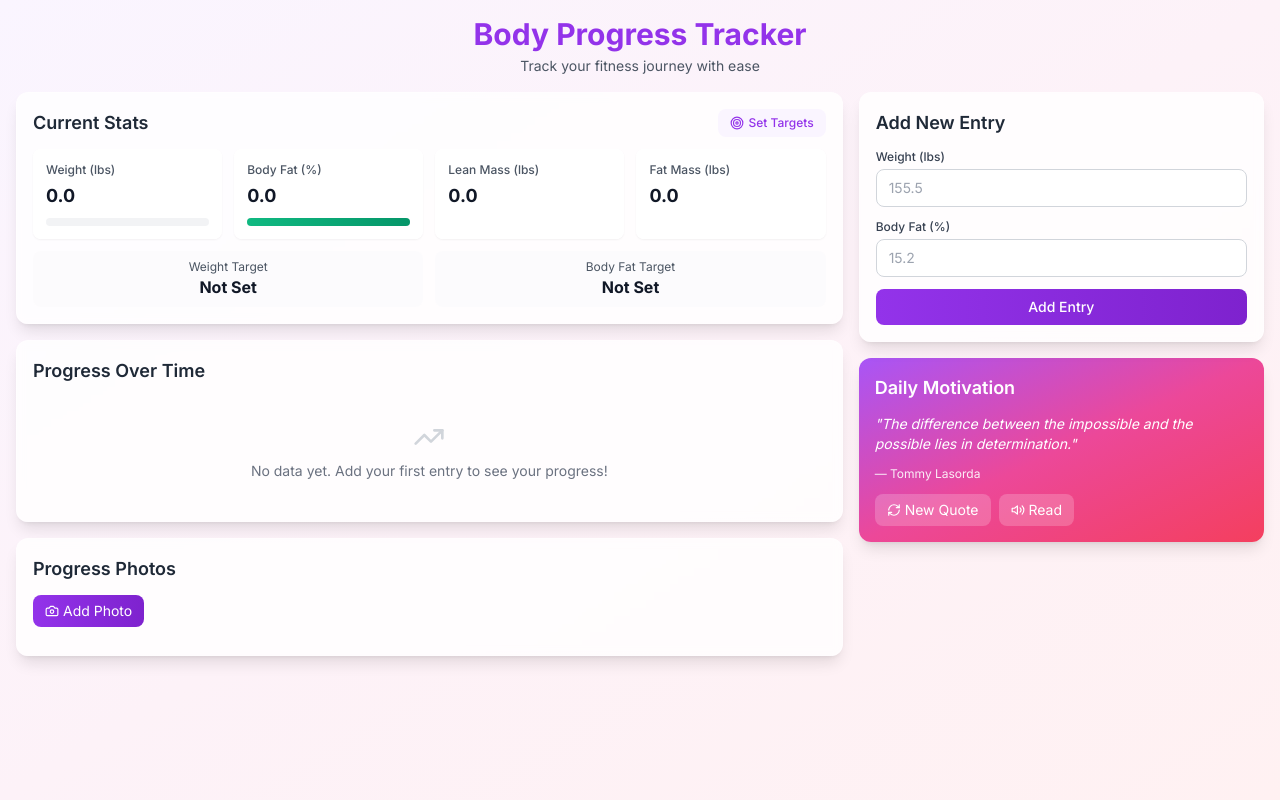
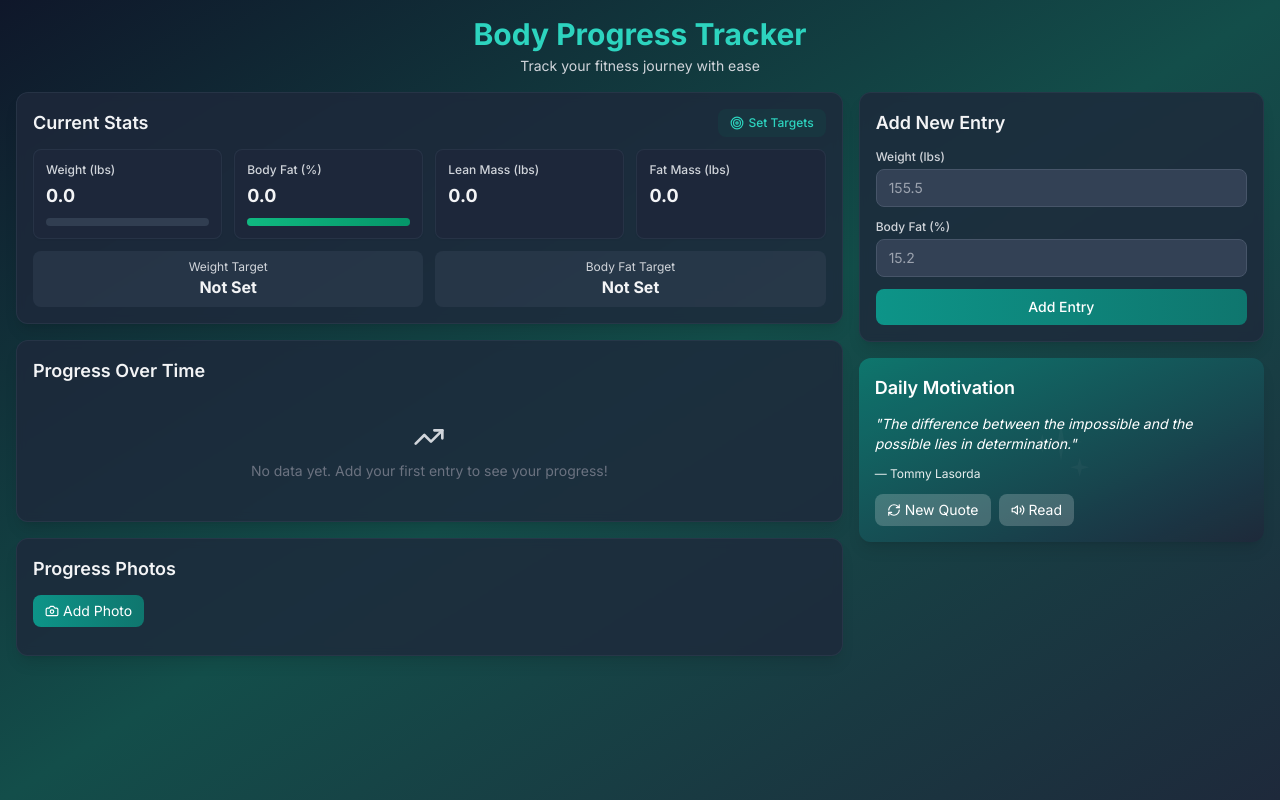
Before and after one commit to anish632/tracker-copy, a React (Vite) app: page / in a window 1280 px wide. Built offline with nearby package versions, Linux system fonts and the light colour scheme.

Commit message:
Your update message

```diff
--- a/App.jsx
+++ b/App.jsx
@@ -23,13 +23,13 @@ const saveData = (key, value) => {
 
 // Metric Card Component
 const MetricCard = ({ title, value, progress, colorClass }) => (
-  <div className="bg-white/90 backdrop-blur-sm p-3 rounded-lg shadow-sm border border-white/30">
+  <div className="bg-slate-800/90 backdrop-blur-sm p-3 rounded-lg shadow-sm border border-slate-700/50">
     <div>
-      <h3 className="text-xs font-medium text-gray-600">{title}</h3>
-      <p className="text-lg font-bold text-gray-900 mt-1">{value}</p>
+      <h3 className="text-xs font-medium text-gray-300">{title}</h3>
+      <p className="text-lg font-bold text-gray-100 mt-1">{value}</p>
     </div>
     {progress !== undefined && (
-      <div className="w-full bg-gray-200/50 rounded-full h-2 mt-2">
+      <div className="w-full bg-slate-600/50 rounded-full h-2 mt-2">
         <div className={`${colorClass} h-2 rounded-full transition-all duration-300`} style={{ width: `${Math.min(100, progress)}%` }}></div>
       </div>
     )}
@@ -48,31 +48,31 @@ const MetricsDashboard = ({ latestEntry, targets, onSetTargets }) => {
   const bodyFatProgress = targets.bodyFat > 0 ? (targets.bodyFat / bodyFat) * 100 : 0;
 
   return (
-    <div className="bg-white/80 backdrop-blur-sm p-4 rounded-xl shadow-lg border border-white/20">
+    <div className="bg-slate-800/80 backdrop-blur-sm p-4 rounded-xl shadow-lg border border-slate-700/50">
       <div className="flex justify-between items-center mb-3">
-        <h2 className="text-lg font-semibold text-gray-800">Current Stats</h2>
+        <h2 className="text-lg font-semibold text-gray-100">Current Stats</h2>
         <button
           onClick={onSetTargets}
-          className="flex items-center gap-1 px-3 py-1.5 text-xs font-medium text-purple-600 bg-purple-50 rounded-lg hover:bg-purple-100 transition-colors"
+          className="flex items-center gap-1 px-3 py-1.5 text-xs font-medium text-teal-400 bg-teal-900/30 rounded-lg hover:bg-teal-900/50 transition-colors"
         >
           <Target size={14} />
           Set Targets
         </button>
       </div>
       <div className="grid grid-cols-2 md:grid-cols-4 gap-3">
-        <MetricCard title="Weight (lbs)" value={weight.toFixed(1)} progress={weightProgress} colorClass="bg-gradient-to-r from-purple-500 to-purple-600" />
+        <MetricCard title="Weight (lbs)" value={weight.toFixed(1)} progress={weightProgress} colorClass="bg-gradient-to-r from-teal-500 to-teal-600" />
         <MetricCard title="Body Fat (%)" value={bodyFat.toFixed(1)} progress={100 - bodyFatProgress} colorClass="bg-gradient-to-r from-emerald-500 to-emerald-600" />
         <MetricCard title="Lean Mass (lbs)" value={leanMass.toFixed(1)} colorClass="bg-gradient-to-r from-blue-500 to-blue-600" />
         <MetricCard title="Fat Mass (lbs)" value={fatMass.toFixed(1)} colorClass="bg-gradient-to-r from-rose-500 to-rose-600" />
       </div>
       <div className="mt-3 grid grid-cols-2 gap-3">
-        <div className="text-center p-2 bg-gray-50/50 rounded-lg">
-          <p className="text-xs text-gray-600">Weight Target</p>
-          <p className="font-bold text-gray-900">{targets.weight > 0 ? `${targets.weight.toFixed(1)} lbs` : 'Not Set'}</p>
+        <div className="text-center p-2 bg-slate-700/50 rounded-lg">
+          <p className="text-xs text-gray-300">Weight Target</p>
+          <p className="font-bold text-gray-100">{targets.weight > 0 ? `${targets.weight.toFixed(1)} lbs` : 'Not Set'}</p>
         </div>
-        <div className="text-center p-2 bg-gray-50/50 rounded-lg">
-          <p className="text-xs text-gray-600">Body Fat Target</p>
-          <p className="font-bold text-gray-900">{targets.bodyFat > 0 ? `${targets.bodyFat.toFixed(1)} %` : 'Not Set'}</p>
+        <div className="text-center p-2 bg-slate-700/50 rounded-lg">
+          <p className="text-xs text-gray-300">Body Fat Target</p>
+          <p className="text-gray-100 font-bold">{targets.bodyFat > 0 ? `${targets.bodyFat.toFixed(1)} %` : 'Not Set'}</p>
         </div>
       </div>
     </div>
@@ -95,36 +95,36 @@ const DataEntryForm = ({ onAddEntry }) => {
   };
 
   return (
-    <div className="bg-white/80 backdrop-blur-sm p-4 rounded-xl shadow-lg border border-white/20">
-      <h2 className="text-lg font-semibold mb-3 text-gray-800">Add New Entry</h2>
+    <div className="bg-slate-800/80 backdrop-blur-sm p-4 rounded-xl shadow-lg border border-slate-700/50">
+      <h2 className="text-lg font-semibold mb-3 text-gray-100">Add New Entry</h2>
       <form onSubmit={handleSubmit} className="space-y-3">
         <div>
-          <label className="block text-xs font-medium text-gray-700 mb-1">Weight (lbs)</label>
+          <label className="block text-xs font-medium text-gray-300 mb-1">Weight (lbs)</label>
           <input
             type="number"
             step="0.1"
             value={formData.weight}
             onChange={(e) => setFormData(prev => ({ ...prev, weight: e.target.value }))}
-            className="w-full px-3 py-2 border border-gray-300 rounded-lg focus:ring-2 focus:ring-purple-500 focus:border-transparent text-sm"
+            className="w-full px-3 py-2 border border-slate-600 bg-slate-700 text-gray-100 rounded-lg focus:ring-2 focus:ring-teal-500 focus:border-transparent text-sm placeholder-gray-400"
             placeholder="155.5"
             required
           />
         </div>
         <div>
-          <label className="block text-xs font-medium text-gray-700 mb-1">Body Fat (%)</label>
+          <label className="block text-xs font-medium text-gray-300 mb-1">Body Fat (%)</label>
           <input
             type="number"
             step="0.1"
             value={formData.bodyFat}
             onChange={(e) => setFormData(prev => ({ ...prev, bodyFat: e.target.value }))}
-            className="w-full px-3 py-2 border border-gray-300 rounded-lg focus:ring-2 focus:ring-purple-500 focus:border-transparent text-sm"
+            className="w-full px-3 py-2 border border-slate-600 bg-slate-700 text-gray-100 rounded-lg focus:ring-2 focus:ring-teal-500 focus:border-transparent text-sm placeholder-gray-400"
             placeholder="15.2"
             required
           />
         </div>
         <button
           type="submit"
-          className="w-full bg-gradient-to-r from-purple-600 to-purple-700 text-white py-2 px-4 rounded-lg hover:from-purple-700 hover:to-purple-800 transition-all font-medium text-sm"
+          className="w-full bg-gradient-to-r from-teal-600 to-teal-700 text-white py-2 px-4 rounded-lg hover:from-teal-700 hover:to-teal-800 transition-all font-medium text-sm"
         >
           Add Entry
         </button>
@@ -194,10 +194,10 @@ const PhotoGallery = ({ photos, onAddPhoto }) => {
   };
 
   return (
-    <div className="bg-white/80 backdrop-blur-sm p-4 rounded-xl shadow-lg border border-white/20">
-      <h2 className="text-lg font-semibold mb-3 text-gray-800">Progress Photos</h2>
+    <div className="bg-slate-800/80 backdrop-blur-sm p-4 rounded-xl shadow-lg border border-slate-700/50">
+      <h2 className="text-lg font-semibold mb-3 text-gray-100">Progress Photos</h2>
       <div className="mb-3">
-        <label className="cursor-pointer inline-flex items-center gap-1 px-3 py-1.5 bg-gradient-to-r from-purple-600 to-purple-700 text-white rounded-lg hover:from-purple-700 hover:to-purple-800 transition-all text-sm">
+        <label className="cursor-pointer inline-flex items-center gap-1 px-3 py-1.5 bg-gradient-to-r from-teal-600 to-teal-700 text-white rounded-lg hover:from-teal-700 hover:to-teal-800 transition-all text-sm">
           <Camera size={14} />
           Add Photo
           <input
@@ -254,7 +254,19 @@ const MotivationCard = ({ quote, onNewQuote }) => {
   };
 
   return (
-    <div className="bg-gradient-to-br from-purple-500 via-pink-500 to-rose-500 p-4 rounded-xl shadow-lg text-white">
+    <div className="bg-gradient-to-br from-teal-700 to-slate-800 p-4 rounded-xl shadow-lg text-white relative overflow-hidden">
+      {/* Motivational Background Image */}
+      <div className="absolute inset-0 opacity-10">
+        <div className="w-full h-full bg-gradient-to-br from-teal-600/20 to-slate-700/20 flex items-center justify-center">
+          <svg className="w-16 h-16 text-white/30" fill="currentColor" viewBox="0 0 24 24">
+            <path d="M12 2L13.09 8.26L20 9L13.09 9.74L12 16L10.91 9.74L4 9L10.91 8.26L12 2Z"/>
+            <path d="M19 15L19.74 17.74L22.5 18.5L19.74 19.26L19 22L18.26 19.26L15.5 18.5L18.26 17.74L19 15Z"/>
+            <path d="M5 6L5.74 8.74L8.5 9.5L5.74 10.26L5 13L4.26 10.26L1.5 9.5L4.26 8.74L5 6Z"/>
+          </svg>
+        </div>
+      </div>
+
+      <div className="relative z-10">
         <h2 className="text-lg font-semibold mb-3">Daily Motivation</h2>
         <blockquote className="text-sm mb-3 italic">"{quote.text}"</blockquote>
         <p className="text-xs opacity-90 mb-3">— {quote.author}</p>
@@ -270,7 +282,7 @@ const MotivationCard = ({ quote, onNewQuote }) => {
             onClick={speakQuote}
             className={`flex items-center gap-1 px-3 py-1.5 rounded-lg transition-all text-sm ${
               isSpeaking
-              ? 'bg-white bg-opacity-40 text-purple-600'
+                ? 'bg-white bg-opacity-40 text-teal-700'
                 : 'bg-white bg-opacity-20 hover:bg-opacity-30'
             }`}
             title={isSpeaking ? "Stop reading" : "Read quote aloud"}
@@ -278,6 +290,7 @@ const MotivationCard = ({ quote, onNewQuote }) => {
             <Volume2 size={14} />
             {isSpeaking ? "Stop" : "Read"}
           </button>
+        </div>
       </div>
     </div>
   );
@@ -294,45 +307,45 @@ const TargetModal = ({ currentTargets, onSetTargets, onClose }) => {
 
   return (
     <div className="fixed inset-0 bg-black bg-opacity-50 flex items-center justify-center p-4 z-50">
-      <div className="bg-white rounded-xl p-4 w-full max-w-sm">
+      <div className="bg-slate-800 rounded-xl p-4 w-full max-w-sm border border-slate-700">
         <div className="flex justify-between items-center mb-3">
-          <h2 className="text-lg font-semibold text-gray-800">Set Targets</h2>
-          <button onClick={onClose} className="text-gray-400 hover:text-gray-600">
+          <h2 className="text-lg font-semibold text-gray-100">Set Targets</h2>
+          <button onClick={onClose} className="text-gray-400 hover:text-gray-300">
             <X size={20} />
           </button>
         </div>
         <form onSubmit={handleSubmit} className="space-y-3">
           <div>
-            <label className="block text-xs font-medium text-gray-700 mb-1">Target Weight (lbs)</label>
+            <label className="block text-xs font-medium text-gray-300 mb-1">Target Weight (lbs)</label>
             <input
               type="number"
               step="0.1"
               value={targets.weight}
               onChange={(e) => setTargets(prev => ({ ...prev, weight: parseFloat(e.target.value) || 0 }))}
-              className="w-full px-3 py-2 border border-gray-300 rounded-lg focus:ring-2 focus:ring-purple-500 focus:border-transparent text-sm"
+              className="w-full px-3 py-2 border border-slate-600 bg-slate-700 text-gray-100 rounded-lg focus:ring-2 focus:ring-teal-500 focus:border-transparent text-sm"
             />
           </div>
           <div>
-            <label className="block text-xs font-medium text-gray-700 mb-1">Target Body Fat (%)</label>
+            <label className="block text-xs font-medium text-gray-300 mb-1">Target Body Fat (%)</label>
             <input
               type="number"
               step="0.1"
               value={targets.bodyFat}
               onChange={(e) => setTargets(prev => ({ ...prev, bodyFat: parseFloat(e.target.value) || 0 }))}
-              className="w-full px-3 py-2 border border-gray-300 rounded-lg focus:ring-2 focus:ring-purple-500 focus:border-transparent text-sm"
+              className="w-full px-3 py-2 border border-slate-600 bg-slate-700 text-gray-100 rounded-lg focus:ring-2 focus:ring-teal-500 focus:border-transparent text-sm"
             />
           </div>
           <div className="flex gap-2">
             <button
               type="submit"
-              className="flex-1 bg-gradient-to-r from-purple-600 to-purple-700 text-white py-2 px-3 rounded-lg hover:from-purple-700 hover:to-purple-800 transition-all text-sm"
+              className="flex-1 bg-gradient-to-r from-teal-600 to-teal-700 text-white py-2 px-3 rounded-lg hover:from-teal-700 hover:to-teal-800 transition-all text-sm"
             >
               Save Targets
             </button>
             <button
               type="button"
               onClick={onClose}
-              className="flex-1 bg-gray-200 text-gray-800 py-2 px-3 rounded-lg hover:bg-gray-300 transition-colors text-sm"
+              className="flex-1 bg-slate-600 text-gray-100 py-2 px-3 rounded-lg hover:bg-slate-500 transition-colors text-sm"
             >
               Cancel
             </button>
@@ -397,18 +410,18 @@ const App = () => {
   const latestEntry = useMemo(() => data.length > 0 ? data[data.length - 1] : null, [data]);
 
   return (
-    <div className="min-h-screen bg-gradient-to-br from-purple-50 via-pink-50 to-rose-50 text-gray-900 font-sans">
+    <div className="min-h-screen bg-gradient-to-br from-slate-900 via-teal-900 to-slate-800 text-gray-100 font-sans">
       <div className="max-w-7xl mx-auto p-4">
         <header className="mb-4 text-center">
-          <h1 className="text-3xl font-bold text-purple-600 mb-1">Body Progress Tracker</h1>
-          <p className="text-sm text-gray-600">Track your fitness journey with ease</p>
+          <h1 className="text-3xl font-bold text-teal-400 mb-1">Body Progress Tracker</h1>
+          <p className="text-sm text-gray-300">Track your fitness journey with ease</p>
         </header>
 
         <main className="grid grid-cols-1 lg:grid-cols-3 gap-4">
           <div className="lg:col-span-2 space-y-4">
             <MetricsDashboard latestEntry={latestEntry} targets={targets} onSetTargets={() => setIsModalOpen(true)} />
-            <div className="bg-white/80 backdrop-blur-sm p-4 rounded-xl shadow-lg border border-white/20">
-              <h2 className="text-lg font-semibold mb-3 text-gray-800">Progress Over Time</h2>
+            <div className="bg-slate-800/80 backdrop-blur-sm p-4 rounded-xl shadow-lg border border-slate-700/50">
+              <h2 className="text-lg font-semibold mb-3 text-gray-100">Progress Over Time</h2>
               <ProgressChart data={data} />
             </div>
             <PhotoGallery photos={photos} onAddPhoto={handleAddPhoto} />
```
Lines whose indentation alone changed are shown as unchanged.
